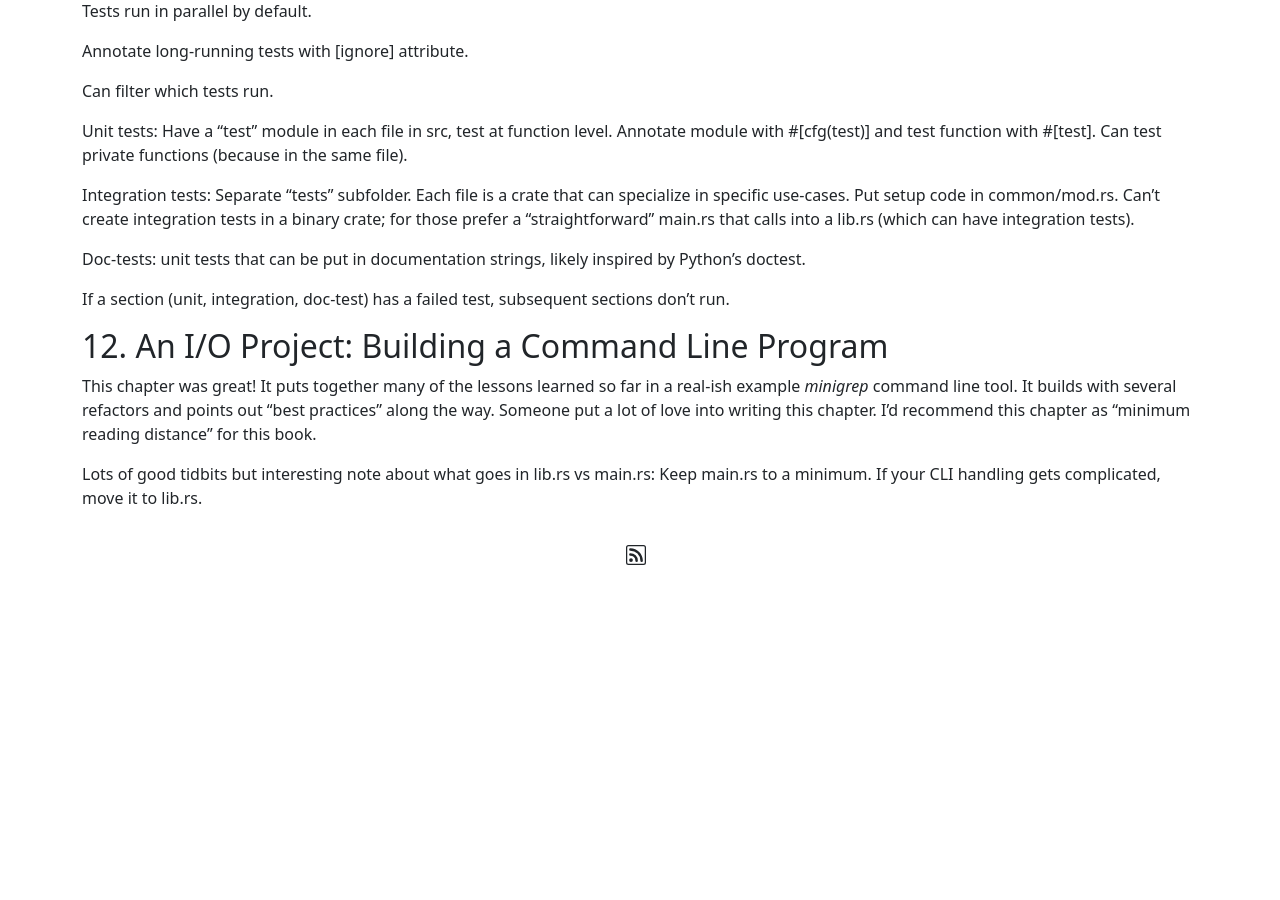
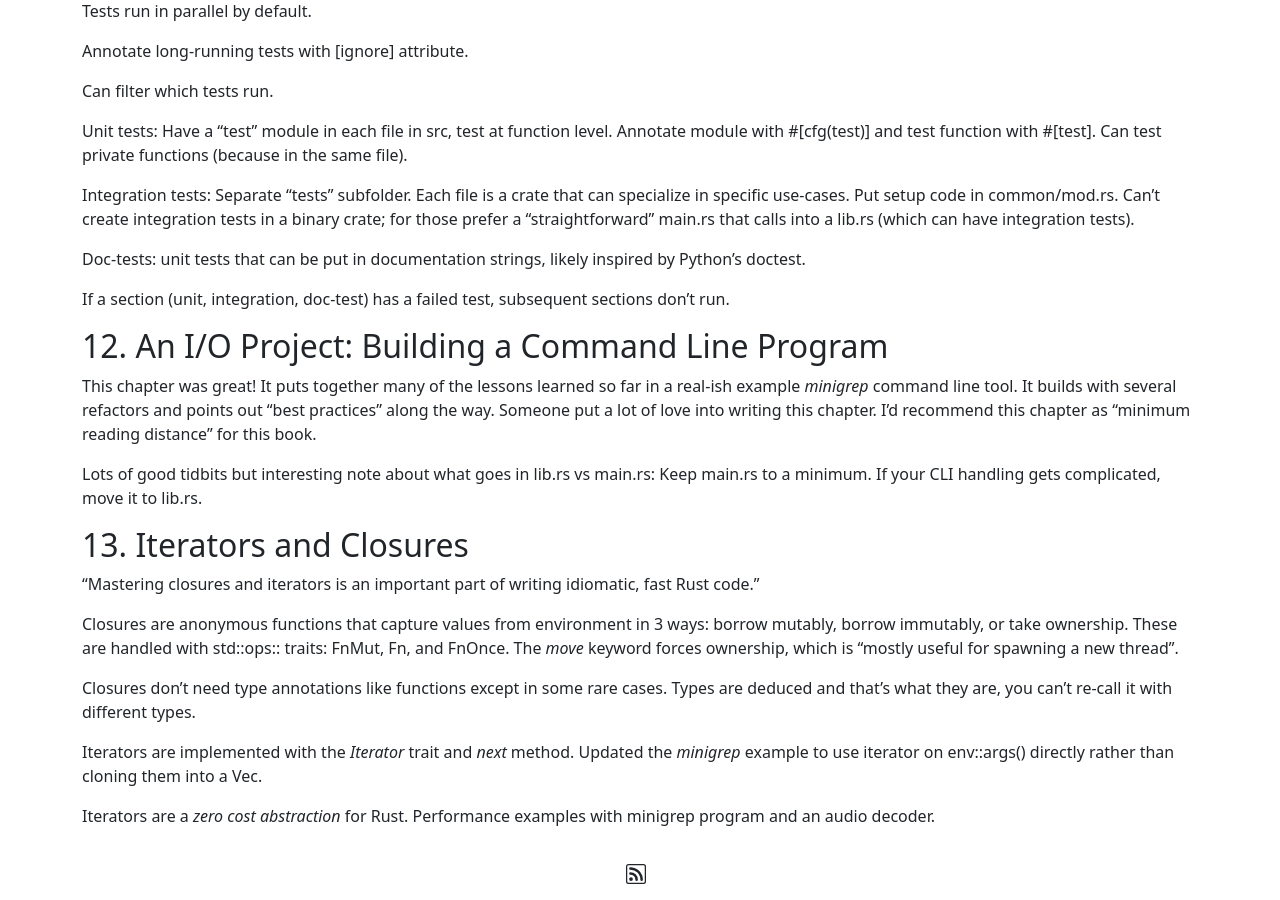
Before and after one commit to matthewdrees/matthewdrees.github.io, a Jekyll site: the page built from _posts/2022-09-30-the-rust-programming-language.md, in a window 1280 px wide and 900 px high, scrolled down 3444 px. Built offline with Jekyll 4.4.1, drawn with Linux system fonts in a browser that asks for light colours; before the commit the page ends 4026 px from its top, so only the background shows below that.

Commit message:
Rust book, chapter 13.

```diff
--- a/_posts/2022-09-30-the-rust-programming-language.md
+++ b/_posts/2022-09-30-the-rust-programming-language.md
@@ -141,3 +141,15 @@ If a section (unit, integration, doc-test) has a failed test, subsequent section
 This chapter was great! It puts together many of the lessons learned so far in a real-ish example _minigrep_ command line tool. It builds with several refactors and points out "best practices" along the way. Someone put a lot of love into writing this chapter. I'd recommend this chapter as "minimum reading distance" for this book.
 
 Lots of good tidbits but interesting note about what goes in lib.rs vs main.rs: Keep main.rs to a minimum. If your CLI handling gets complicated, move it to lib.rs.
+
+## 13. Iterators and Closures
+
+"Mastering closures and iterators is an important part of writing idiomatic, fast Rust code."
+
+Closures are anonymous functions that capture values from environment in 3 ways: borrow mutably, borrow immutably, or take ownership. These are handled with std::ops:: traits: FnMut, Fn, and FnOnce. The *move* keyword forces ownership, which is "mostly useful for spawning a new thread".
+
+Closures don't need type annotations like functions except in some rare cases. Types are deduced and that's what they are, you can't re-call it with different types.
+
+Iterators are implemented with the *Iterator* trait and *next* method. Updated the *minigrep* example to use iterator on env::args() directly rather than cloning them into a Vec<String>.
+
+Iterators are a *zero cost abstraction* for Rust. Performance examples with minigrep program and an audio decoder.
```
